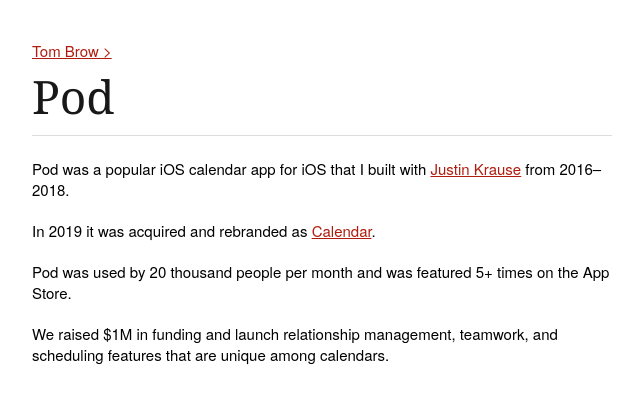
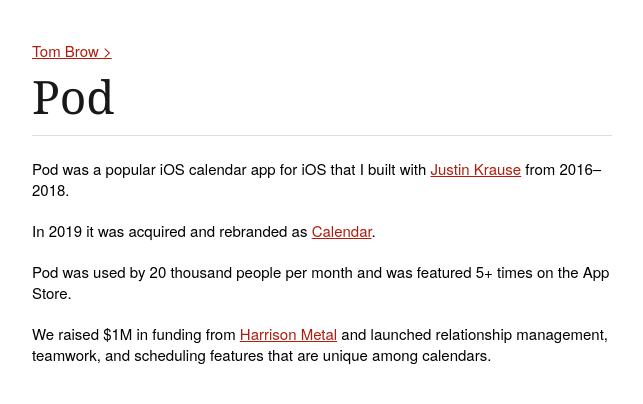
Before and after one commit to brow/rebeccabutler.org, a Jekyll site: the page built from pod/index.md, in a window 1280 px wide. Shown: the top 404 px of the page, without its empty margins (308-951 px from the left). Built offline with Jekyll 4.4.1, drawn with Linux system fonts in a browser that asks for light colours.

Commit message:
more text

```diff
--- a/pod/index.md
+++ b/pod/index.md
@@ -8,4 +8,4 @@
 
 Pod was used by 20 thousand people per month and was featured 5+ times on the App Store.
 
-We raised $1M in funding and launch relationship management, teamwork, and scheduling features that are unique among calendars.
+We raised $1M in funding from [Harrison Metal](https://www.harrisonmetal.com) and launched relationship management, teamwork, and scheduling features that are unique among calendars.
```
